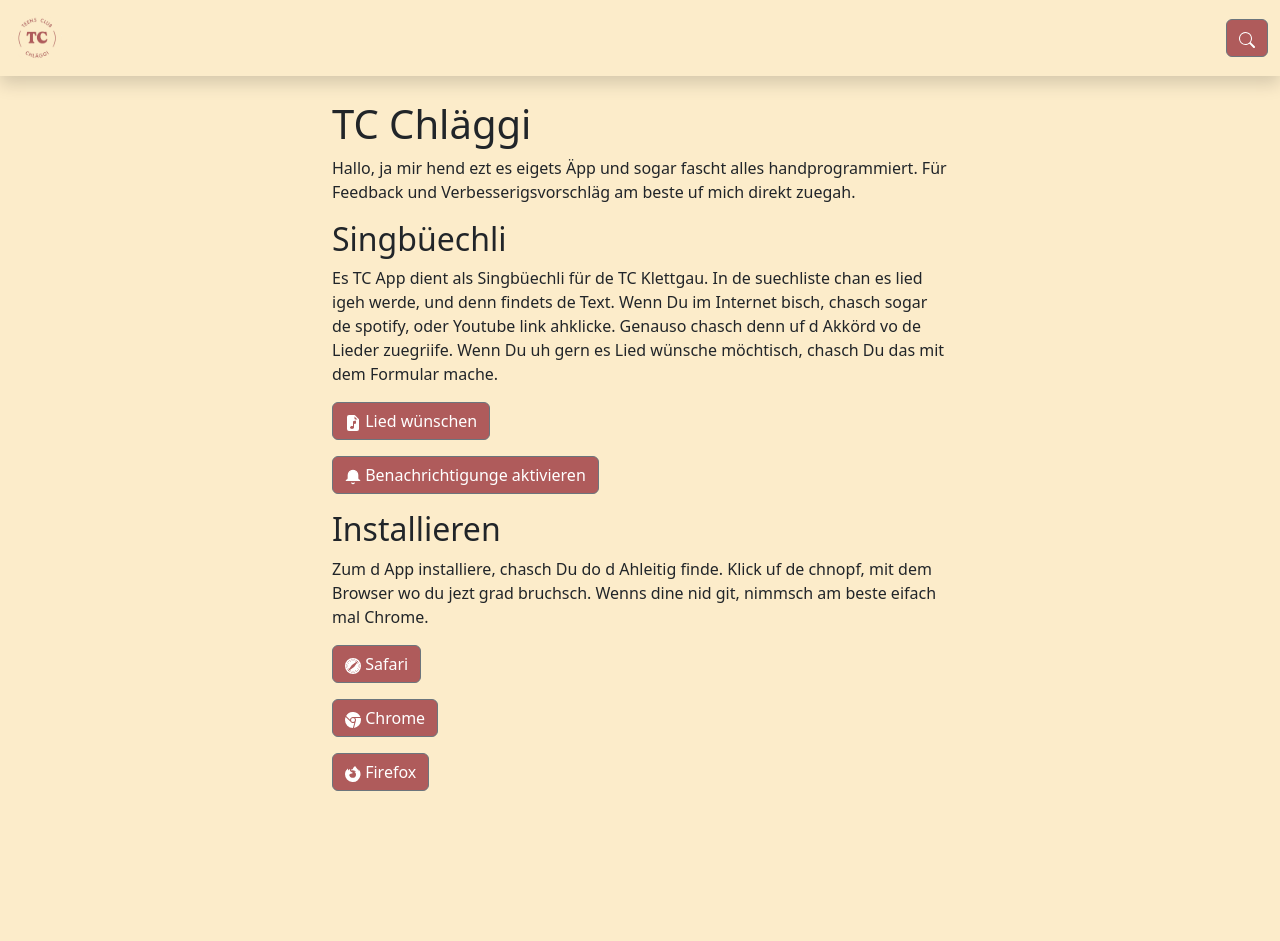
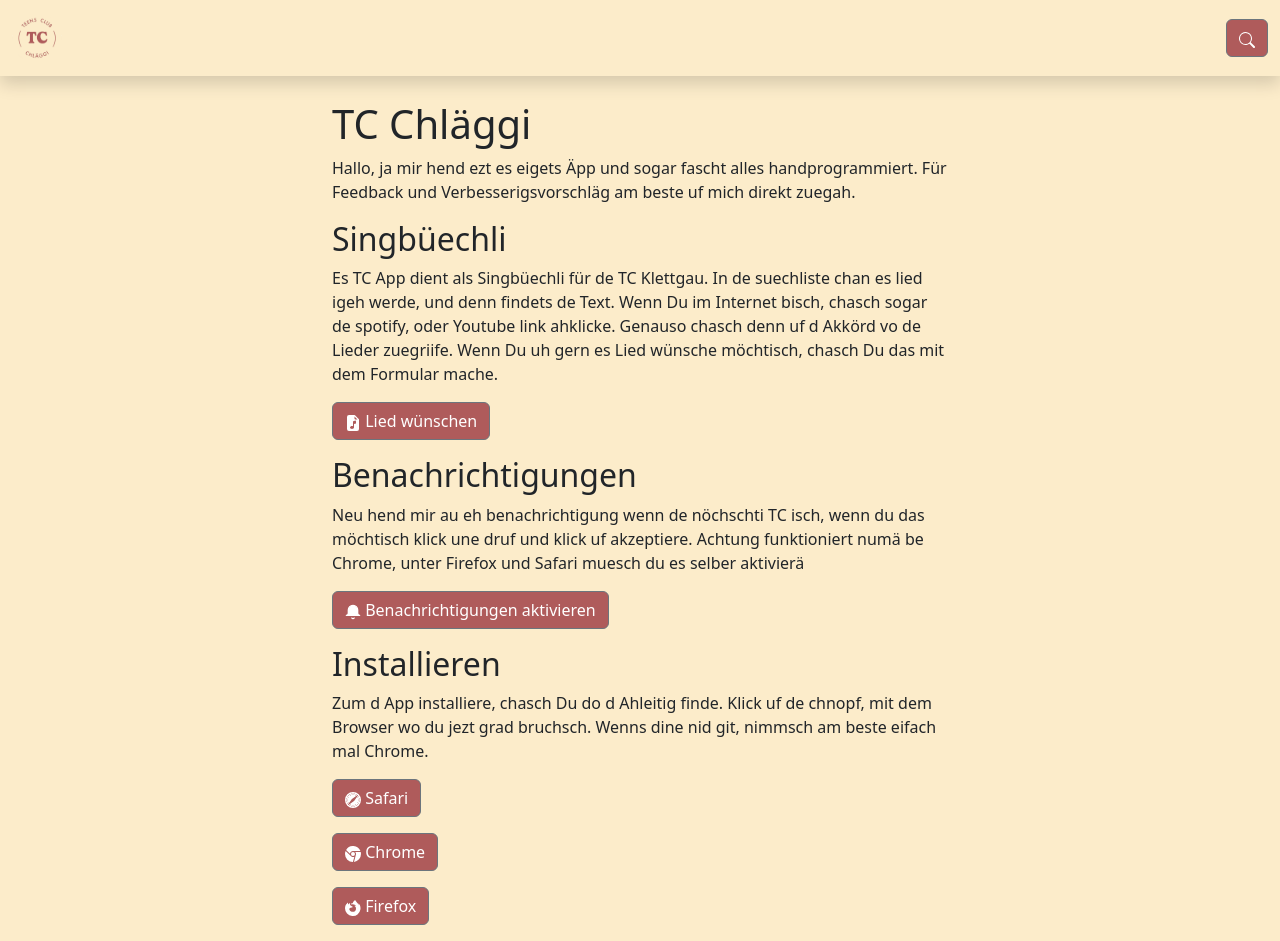
Before and after one commit to Soraxem/song-dist, a Jekyll site: the page built from index.md, in a window 1280 px wide and 941 px high. Built offline with Jekyll 4.4.1, drawn with Linux system fonts in a browser that asks for light colours.

Commit message:
Idk what i did

```diff
--- a/index.md
+++ b/index.md
@@ -18,10 +18,13 @@ Es TC App dient als Singbüechli für de TC Klettgau. In de suechliste chan es l
     Lied wünschen
 </a>
 
+## Benachrichtigungen
+Neu hend mir au eh benachrichtigung wenn de nöchschti TC isch, wenn du das möchtisch klick une druf und klick uf akzeptiere. Achtung funktioniert numä be Chrome, unter Firefox und Safari muesch du es selber aktivierä
+
 <p onclick="asknotify()" class="btn btn-secondary" target="_blank">
     <svg xmlns="http://www.w3.org/2000/svg" width="16" height="16" viewBox="0 0 24 24" fill="currentColor" stroke="#FFFFFF" stroke-width="2" stroke-linecap="round" stroke-linejoin="round"><path d="M22 17H2a3 3 0 0 0 3-3V9a7 7 0 0 1 14 0v5a3 3 0 0 0 3 3zm-8.27 4a2 2 0 0 1-3.46 0"></path>
     </svg>
-    Benachrichtigunge aktivieren
+    Benachrichtigungen aktivieren
 </p>
 
 ## Installieren
```
